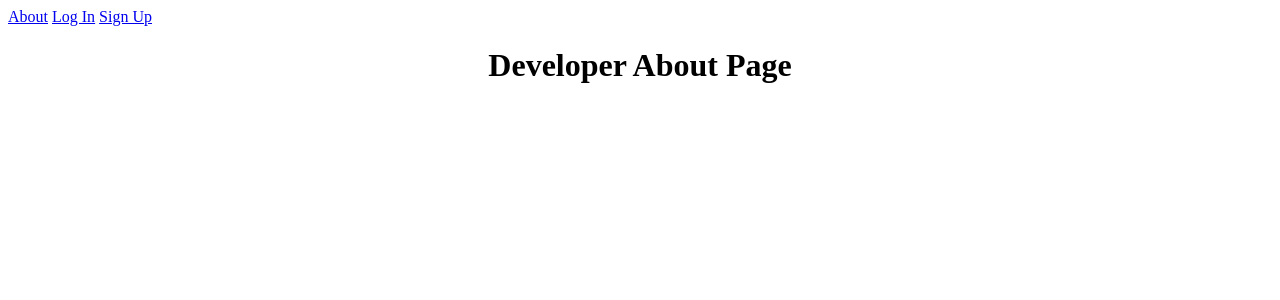
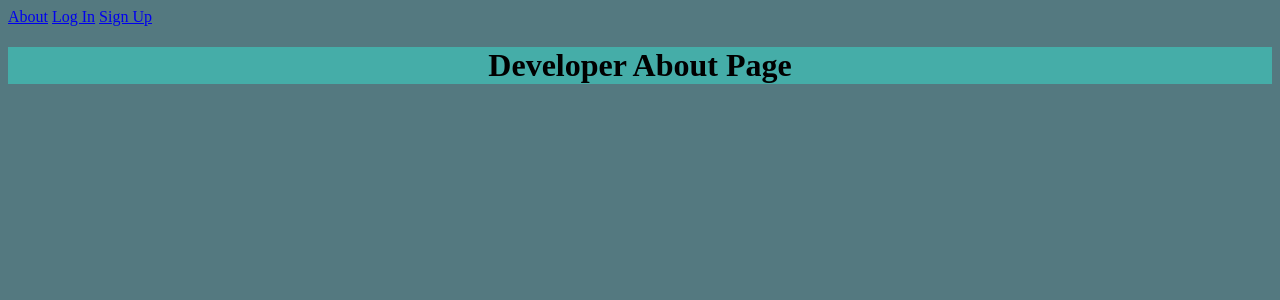
Before and after one commit to Gabrielcruz1/django_taskmanager, a Django app: page /about/ in a window 1280 px wide. Shown: the top 300 px of the page. Run offline with Django 4.2, Linux system fonts and the light colour scheme.

Commit message:
Color styling

```diff
--- a/main_app/static/styles/main.css
+++ b/main_app/static/styles/main.css
@@ -3,6 +3,7 @@
 } */
 .container  {
    text-align: center;
+   background-color: #45ADA8;
 }
 .task{
     padding: 10px;
@@ -16,5 +17,5 @@
     text-decoration: none;
 }
 body{
-    /* background-color: red; */
+    background-color:#547980 ;
 }
```
